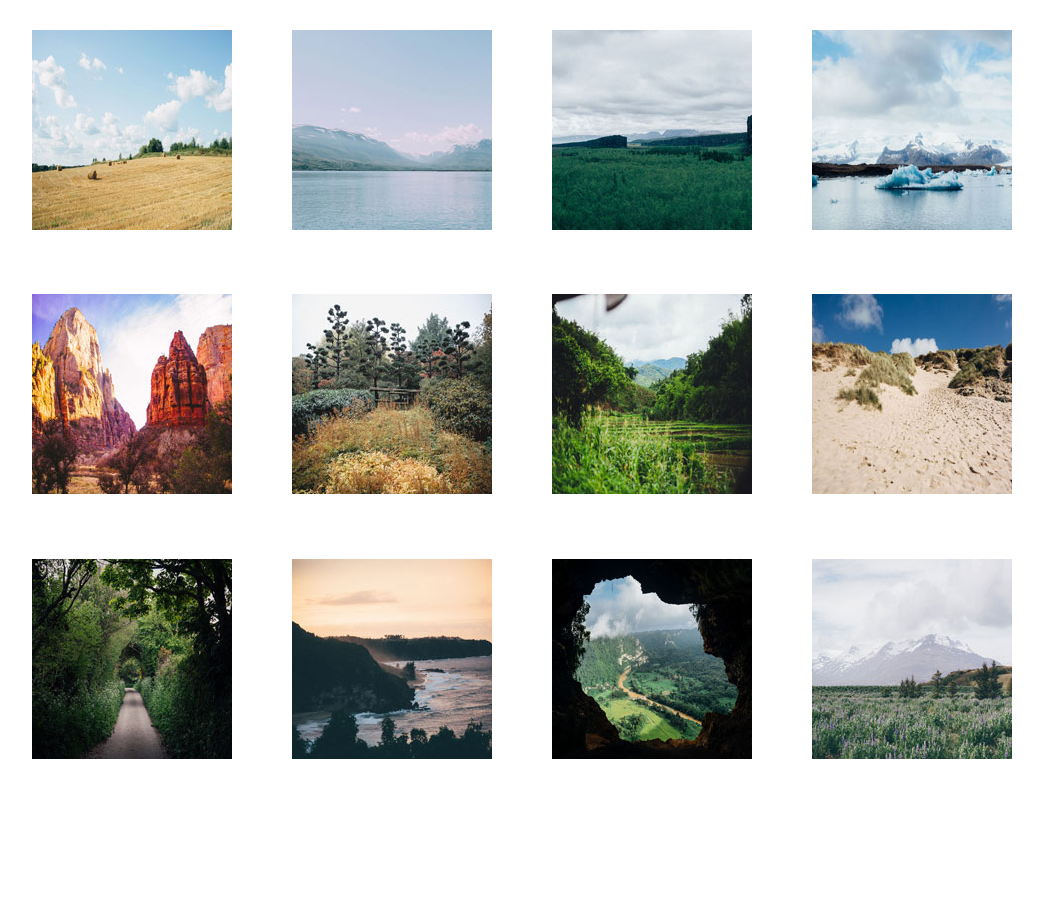
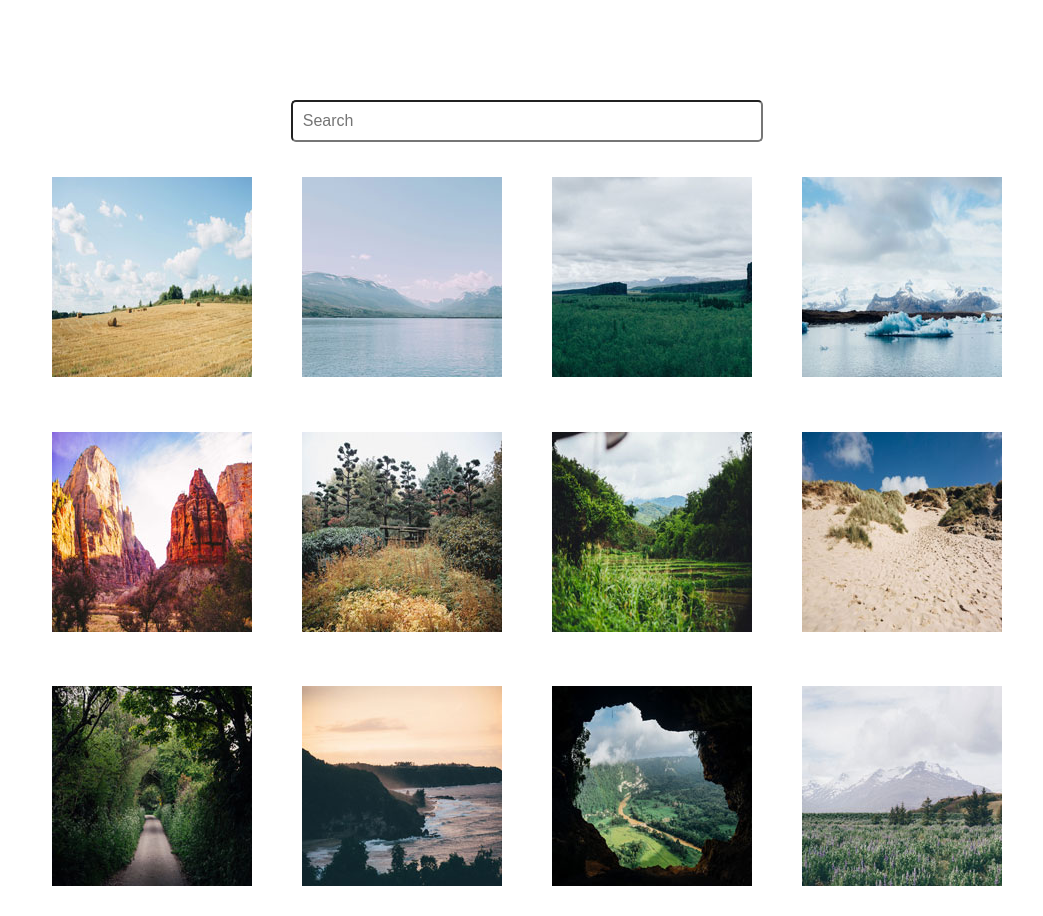
Before and after one commit to dbixel/techdegree-project-4, a plain HTML site: page index.html in a window 1280 px wide. Shown: the whole page, without its empty margins (113-1156 px from the left). Before the commit the page ends 800 px from the top, so only its background shows below. Drawn offline with Linux system fonts and the light colour scheme.

Commit message:
Center align content. provide margins. create and center search box.

```diff
--- a/css/styles.css
+++ b/css/styles.css
@@ -1,10 +1,18 @@
-
-img {
-  margin: 30px;
+input {
+  border-radius: 5px;
+  padding: 10px;
+  width: 45%;
 }
 
+.search-input {
+  text-align: center;
+  /*margin: 0 auto;*/
+  margin-top: 100px;
+  margin-bottom: 10px;
+}
 
 .light-box {
+    justify-content: center;
     display: flex;
     flex-wrap: wrap;
   }
@@ -19,7 +27,12 @@ Media Queries
 
 @media (min-width: 1025px) {
 
+  img {
+    margin: 25px;
+  }
+
  .container {
+
    max-width: 1050px;
    margin: auto;
  }
--- a/index.html
+++ b/index.html
@@ -8,6 +8,9 @@
   </head>
   <body>
     <div class="container">
+      <div class="search-input">
+      <input type="search" id="imgSearch" placeholder="Search">
+      </div>
       <div class="light-box">
         <div>
           <img src="img/thumbnails/01.jpg" alt="Hay Bales">
```
